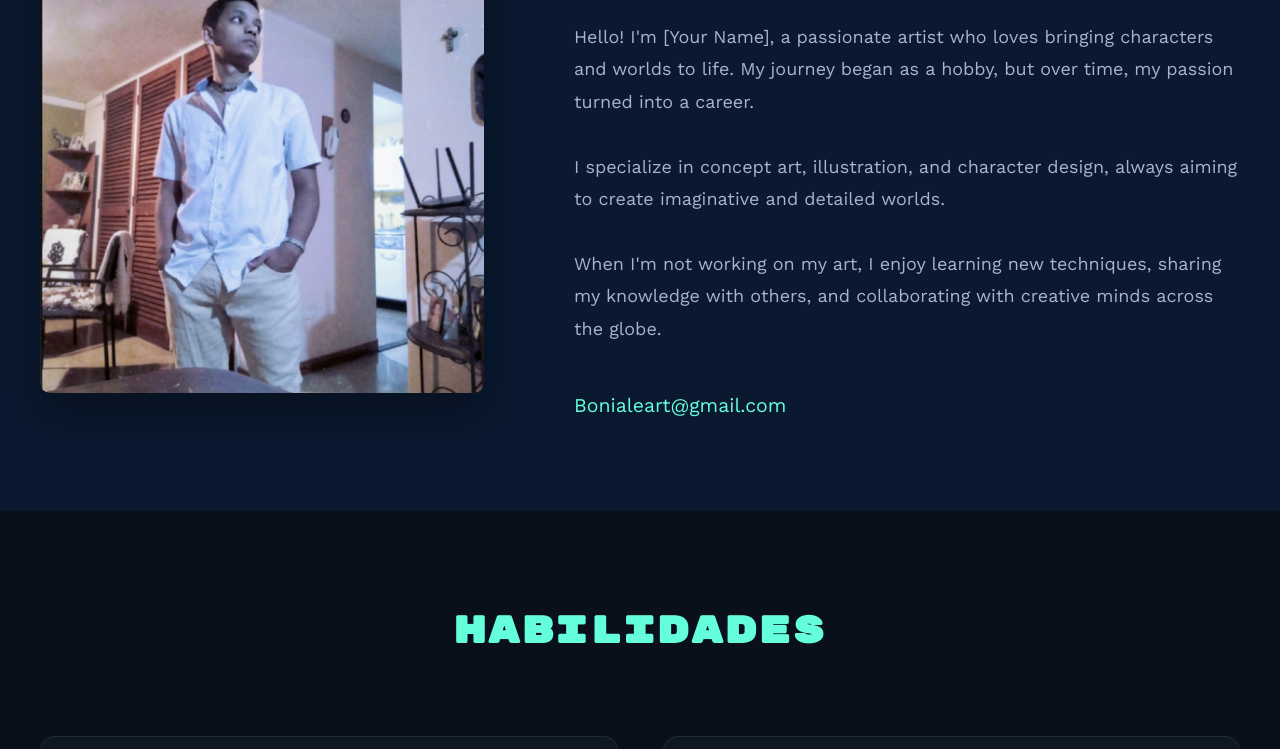
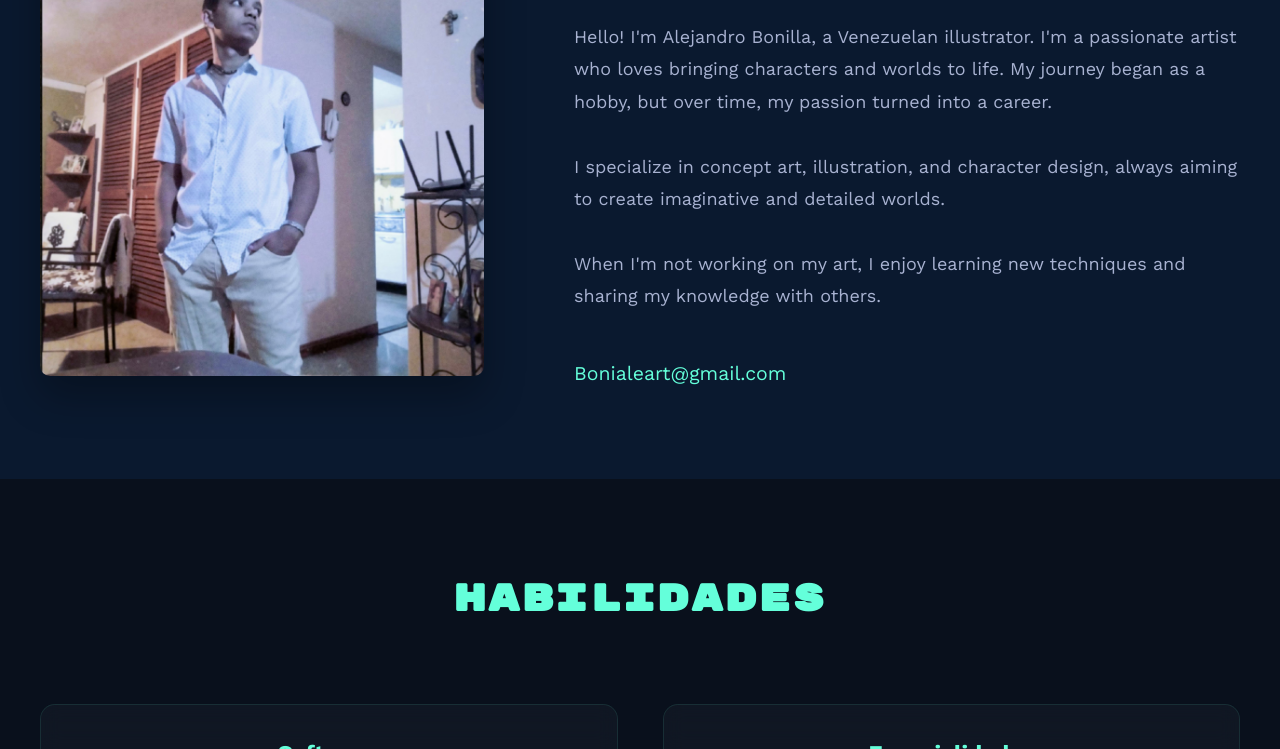
Before and after one commit to Bonialeart/BonialePortfolio, a plain HTML site: page about.html in a window 1280 px wide. Shown: the part 351-1100 px from the top of the page. Drawn offline with nearby package versions, Linux system fonts and the light colour scheme.

Commit message:
about me cambio en el texto

```diff
--- a/about.html
+++ b/about.html
@@ -408,11 +408,11 @@
         <h3 class="about-page-title">Alejandro Bonilla</h3>
         <div class="text-reveal-container">
           <p class="reveal-text">
-            Hello! I'm [Your Name], a passionate artist who loves bringing characters and worlds to life. My journey began as a hobby, but over time, my passion turned into a career.
+            Hello! I'm Alejandro Bonilla, a Venezuelan illustrator.  I'm a passionate artist who loves bringing characters and worlds to life. My journey began as a hobby, but over time, my passion turned into a career.
             <br><br>
             I specialize in concept art, illustration, and character design, always aiming to create imaginative and detailed worlds.
             <br><br>
-            When I'm not working on my art, I enjoy learning new techniques, sharing my knowledge with others, and collaborating with creative minds across the globe.
+            When I'm not working on my art, I enjoy learning new techniques and sharing my knowledge with others.
           </p>
           <p class="contact-email">Bonialeart@gmail.com</p>
         </div>
```
